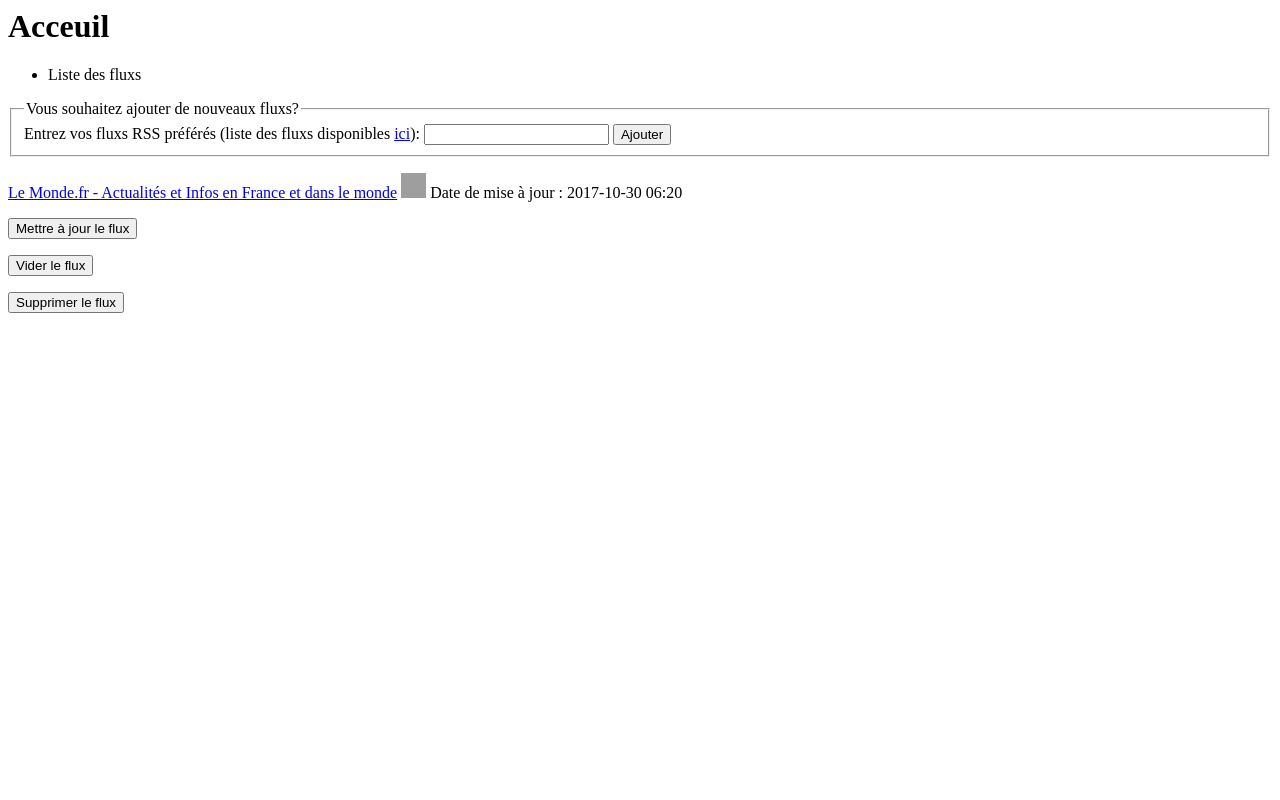
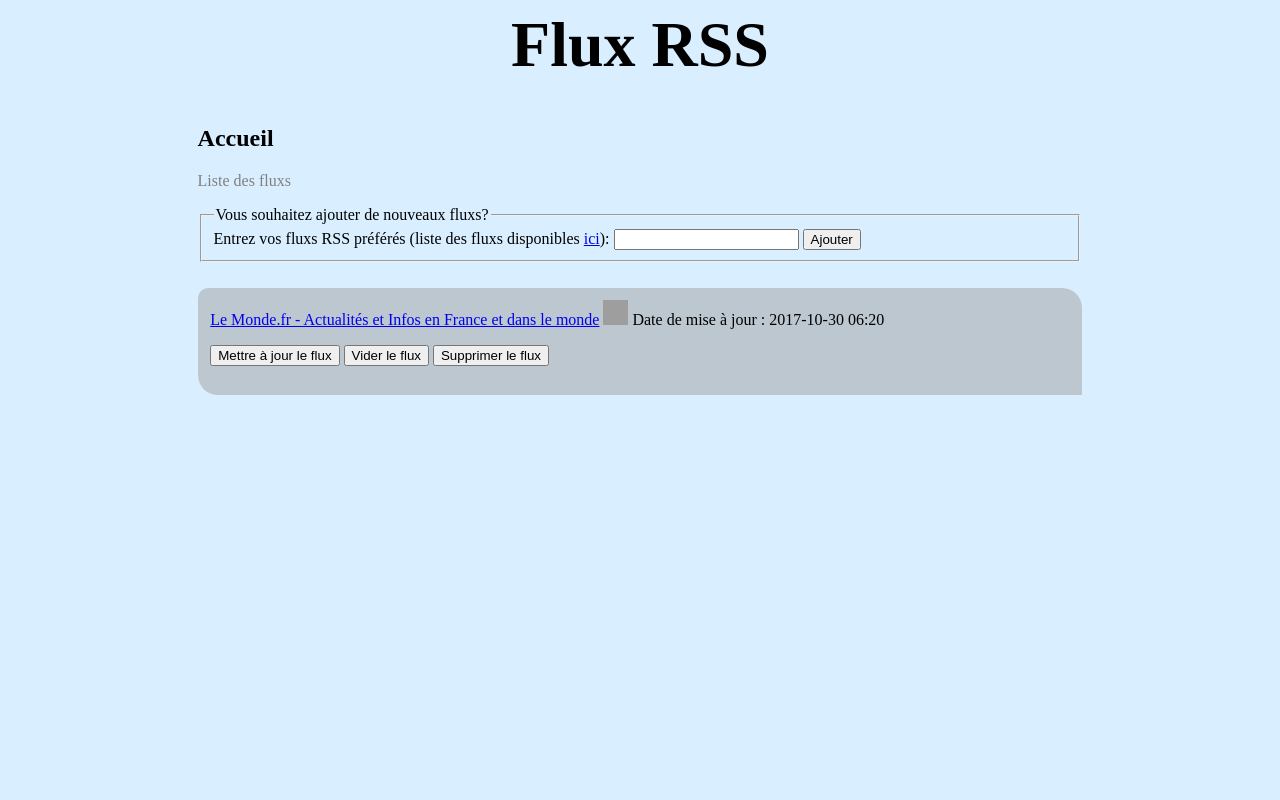
Before and after one commit to Metyril/projet_rss, a PHP site: page /controler/afficher_flux.ctrl.php in a window 1280 px wide. Run offline with PHP 8.4, Linux system fonts and the light colour scheme; data comes from the database, SQL or seed files in the repository; grey boxes are pictures that could not be loaded.

Commit message:
Projet final (forme SUPER BIEN)

```diff
--- /dev/null
+++ b/view/afficher_flux.css
@@ -0,0 +1,34 @@
+body {
+  background: rgba(132, 204, 255, 0.3);
+}
+h1 {
+  text-align: center;
+  font-size: 400%;
+}
+h2{
+  text-align: left;
+  padding-left: 15%;
+}
+ul{
+  padding-left: 15%;
+}
+li{
+  color: grey;
+  list-style-type: none;
+  display: inline-block;
+}
+#ajout_RSS{
+  width: 70%;
+  align-items: center;
+  padding: 0% 15% 0% 15%;
+}
+form{
+  display: inline-block;
+  margin-bottom: 0%;
+}
+div{
+  background-color: rgba(160,160,160,0.5);
+  margin: 2% 15% 0% 15%;
+  border-radius: 10px 20px 0px 20px;
+  padding: 1%;
+}
--- a/view/afficher_flux.view.php
+++ b/view/afficher_flux.view.php
@@ -3,18 +3,20 @@
 <title>Flux RSS</title>
 <meta charset="UTF-8"/>
 <meta http-equiv="content-type" content="text/html;" />
+<link rel="stylesheet" href="../view/afficher_flux.css"/>
 </head>
 
 <body>
     <header>
-        <h1>Acceuil</h1>
+        <h1>Flux RSS</h1>
     </header>
 
+    <h2>Accueil</h2>
     <ul id="navigation">    <!-- Menu en fil d'ariane -->
         <li>Liste des fluxs</li>
     </ul>
 
-    <form>      <!-- Formulaire d'ajout de flux -->
+    <form id="ajout_RSS">      <!-- Formulaire d'ajout de flux -->
         <fieldset>
             <legend>Vous souhaitez ajouter de nouveaux fluxs?</legend>
             Entrez vos fluxs RSS préférés (liste des fluxs disponibles <a href="http://www.lemonde.fr/rss/">ici</a>):
@@ -25,11 +27,12 @@
 
     <?php foreach($fluxs as $f) {       // Affichage des fluxs, d'une icône pour accéder à leur galerie et leur date de mise à jour
     ?>
-    <p>
+    <div>
         <a href="afficher_nouvelles.ctrl.php?mode=text&fluxId=<?php echo $f->getId();?>"> <?php echo $f->getTitre();?></a>
         <a href="afficher_nouvelles.ctrl.php?mode=img&fluxId=<?php echo $f->getId();?>"><img src="http://icons.iconarchive.com/icons/tristan-edwards/sevenesque/1024/Preview-icon.png" height=25 width=25></a>
         Date de mise à jour : <?php echo $f->getDateMaj();?>
 
+        <p>
             <form>      <!-- Bouton de mise à jour de flux -->
                 <input type="submit" value="Mettre à jour le flux"/>
                 <input type="hidden" name="updateFlux" value="<?php echo $f->getId() ?>"/>
@@ -45,6 +48,7 @@
                 <input type="hidden" name="deleteFlux" value="<?php echo $f->getId() ?>"/>
             </form>
         </p>
+    </div>
     <?php } ?>
 </body>
 </html>
```
Also changed, not shown: view/afficher_nouvelle.css (added, +44 -0 lines), view/afficher_nouvelle.view.php (+12 -6 lines), view/afficher_nouvelles.css (added, +33 -0 lines), view/afficher_nouvelles.view.php (+5 -2 lines), view/afficher_nouvelles_img.css (added, +43 -0 lines), view/afficher_nouvelles_img.view.php (+10 -5 lines), 1 other file. Lines whose indentation alone changed are shown as unchanged.
